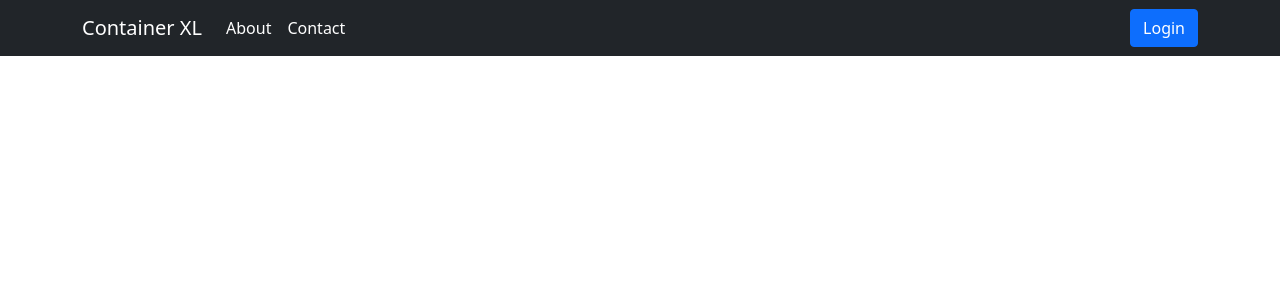
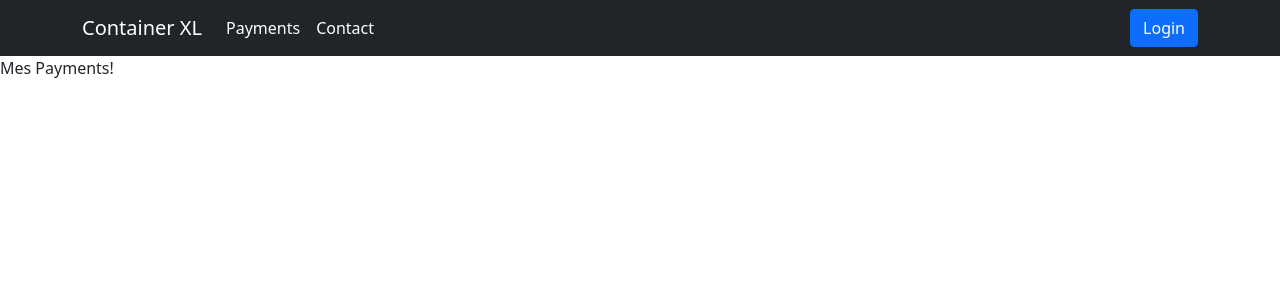
Before and after one commit to KarbichFiras/dsi31AngularProject-, an Angular app: page /payments in a window 1280 px wide. Before the commit this address led to /. Shown: the top 300 px of the page. Built offline with nearby package versions, Linux system fonts and the light colour scheme.

Commit message:
Payments routing

```diff
--- a/src/app/app-routing.module.ts
+++ b/src/app/app-routing.module.ts
@@ -1,9 +1,8 @@
 import { NgModule } from '@angular/core';
 import { RouterModule , Routes } from '@angular/router';
-
+import {PaymentsComponent } from "./payments/payments.component"
   const routes : Routes =[
-    //{path :"" , component:""},
-
+    {path :"payments" , component : PaymentsComponent },
   ];
 
 @NgModule({
--- a/src/app/app.component.html
+++ b/src/app/app.component.html
@@ -1 +1,2 @@
 <app-navbar></app-navbar>
+<router-outlet></router-outlet>
--- a/src/app/app.module.ts
+++ b/src/app/app.module.ts
@@ -4,11 +4,13 @@ import { BrowserModule } from '@angular/platform-browser';
 import { AppComponent } from './app.component';
 import { AppRoutingModule } from './app-routing.module';
 import { NavbarComponent } from './navbar/navbar.component';
+import { PaymentsComponent } from './payments/payments.component';
 
 @NgModule({
   declarations: [
     AppComponent,
-    NavbarComponent
+    NavbarComponent,
+    PaymentsComponent
   ],
   imports: [
     BrowserModule,
--- a/src/app/navbar/navbar.component.html
+++ b/src/app/navbar/navbar.component.html
@@ -8,7 +8,7 @@
       <div class="collapse navbar-collapse" id="navbarsExample07XL">
         <ul class="navbar-nav me-auto mb-2 mb-lg-0">
           <li class="nav-item">
-            <a class="nav-link active"  routerLink="#">About</a>
+            <a class="nav-link active"  routerLink="/payments">Payments</a>
           </li>
           <li class="nav-item">
             <a class="nav-link active"  routerLink="#">Contact</a>
--- /dev/null
+++ b/src/app/payments/payments.component.html
@@ -0,0 +1 @@
+<p>Mes Payments!</p>
--- /dev/null
+++ b/src/app/payments/payments.component.ts
@@ -0,0 +1,15 @@
+import { Component, OnInit } from '@angular/core';
+
+@Component({
+  selector: 'app-payments',
+  templateUrl: './payments.component.html',
+  styleUrls: ['./payments.component.css']
+})
+export class PaymentsComponent implements OnInit {
+
+  constructor() { }
+
+  ngOnInit(): void {
+  }
+
+}
```
Also changed, not shown: src/app/payments/payments.component.css (added).
